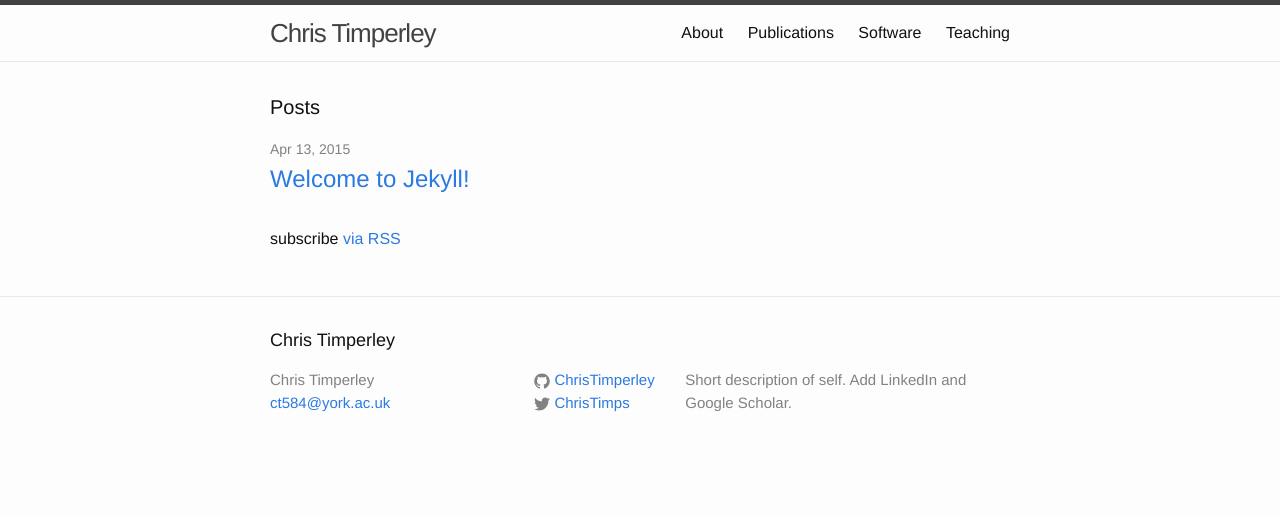
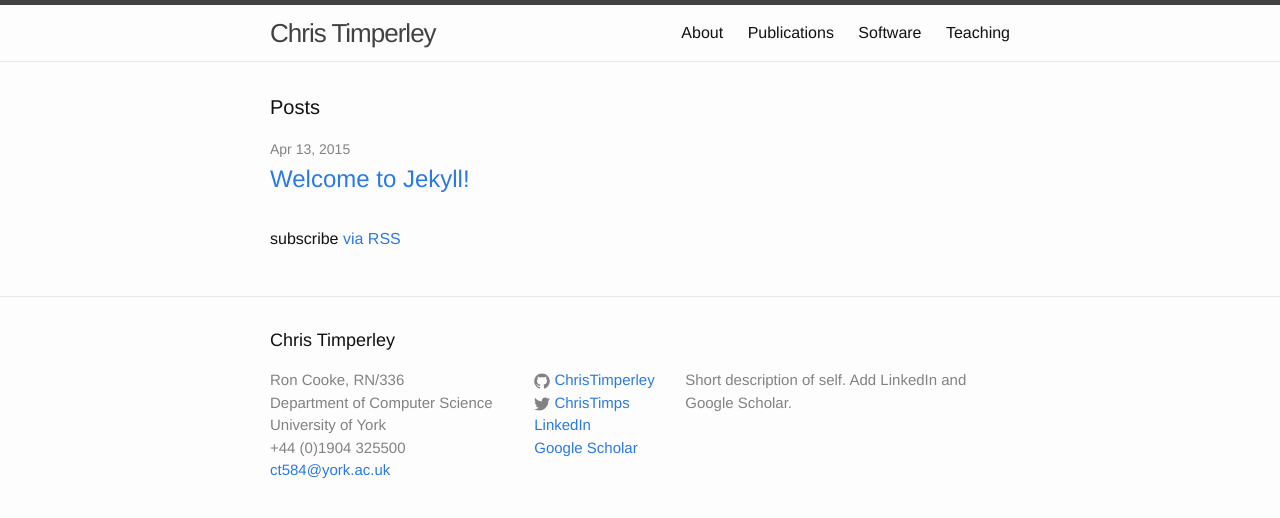
Before and after one commit to ChrisTimperley/ChrisTimperley.github.io, a Jekyll site: the page built from index.html, in a window 1280 px wide. Shown: the top 518 px of the page. Built offline with Jekyll 4.4.1, drawn with Linux system fonts in a browser that asks for light colours.

Commit message:
Updated footer with contact details and social media.

```diff
--- a/_includes/footer.html
+++ b/_includes/footer.html
@@ -7,7 +7,10 @@
     <div class="footer-col-wrapper">
       <div class="footer-col  footer-col-1">
         <ul class="contact-list">
-          <li>{{ site.title }}</li>
+          <li>Ron Cooke, RN/336</li>
+          <li>Department of Computer Science</li>
+          <li>University of York</li>
+          <li>+44 (0)1904 325500</li>
           <li><a href="mailto:{{ site.email }}">{{ site.email }}</a></li>
         </ul>
       </div>
@@ -42,6 +45,16 @@
             </a>
           </li>
           {% endif %}
+          <li>
+            <a href="https://uk.linkedin.com/pub/chris-timperley/50/ba0/a5b">
+              <span class="username">LinkedIn</span>
+            </a>
+          </li>
+          <li>
+            <a href="https://scholar.google.co.uk/citations?user=btEn24cAAAAJ&hl=en">
+              <span class="username">Google Scholar</span>
+            </a>
+          </li>
         </ul>
       </div>
 
```
